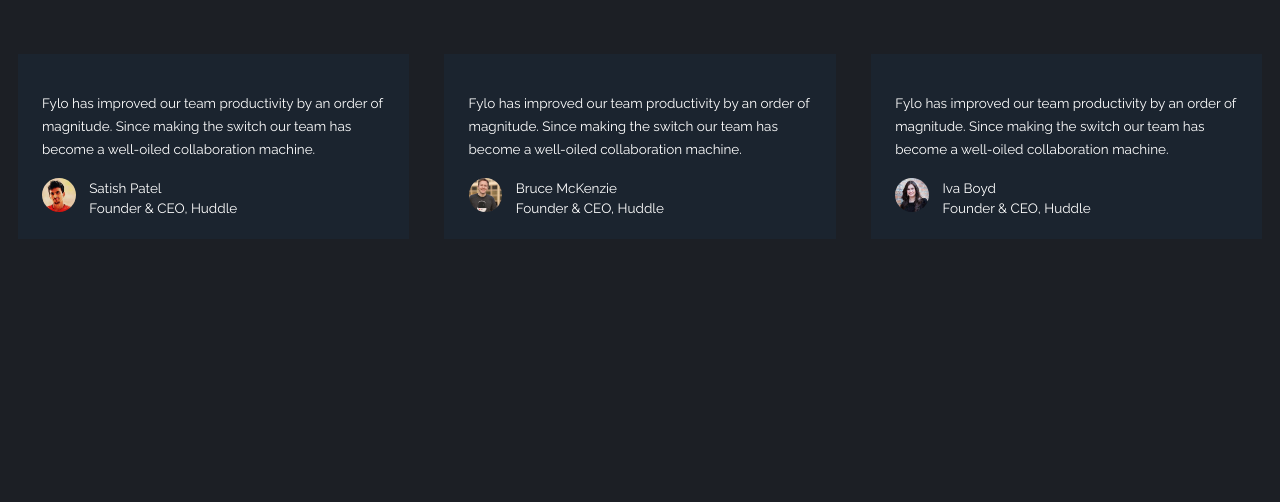
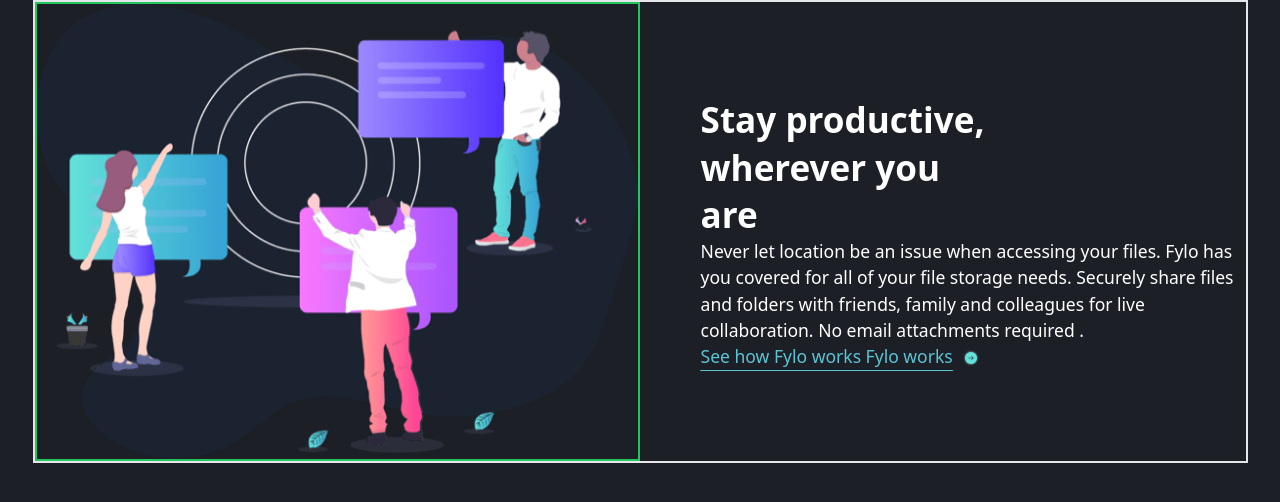
Before and after one commit to SouhailM07/fylo-dark-theme-landing-page, a React (Vite) app: page / in a window 1280 px wide. Shown: the top 502 px of the page. Built offline with nearby package versions, Linux system fonts and the light colour scheme.

Commit message:
[Main_2] component classes -> CSS file

```diff
--- a/src/components/Main_2/Main_2.tsx
+++ b/src/components/Main_2/Main_2.tsx
@@ -1,4 +1,31 @@
 import "./main_2.css";
+// assets
+import main_2Img from "../../../public/illustration-stay-productive.png";
+import linkLogo from "../../../public/icon-arrow.svg";
+
 export default function Main_2() {
-  return <>Main_2</>;
+  return (
+    <>
+      <article id="Main_2">
+        <section id="Main_2-s1">
+          <img src={main_2Img} alt="img" />
+        </section>
+        <section id="Main_2-s2">
+          <h1>Stay productive, wherever you are</h1>
+          <p>
+            Never let location be an issue when accessing your files. Fylo has
+            you covered for all of your file storage needs. Securely share files
+          </p>
+          <p>
+            and folders with friends, family and colleagues for live
+            collaboration. No email attachments required .
+          </p>
+          <div>
+            <a href="#">See how Fylo works Fylo works</a>
+            <img src={linkLogo} alt="img" className="mt-1" />
+          </div>
+        </section>
+      </article>
+    </>
+  );
 }
--- a/src/components/Main_2/main_2.css
+++ b/src/components/Main_2/main_2.css
@@ -1,5 +1,31 @@
 @tailwind base;
 @tailwind components;
 @tailwind utilities;
+
 @layer components {
+  #Main_2 {
+    @apply border-2 flex justify-between items-center m-auto;
+    @apply max-w-[90rem];
+    @apply text-white;
+  }
+  #Main_2-s1 {
+    @apply w-[50%] border-2 border-green-500;
+  }
+  #Main_2-s2 {
+    @apply flex flex-col justify-between;
+    @apply w-[45%] h-[20rem];
+  }
+  #Main_2-s2 h1 {
+    @apply font-bold;
+    @apply text-[2.6rem] w-[22rem] leading-[3.5rem];
+  }
+  #Main_2-s2 p {
+    @apply text-[1.3rem];
+  }
+  #Main_2-s2 div {
+    @apply text-[1.3rem];
+    @apply flex space-x-3 items-center underline;
+    @apply text-[1.3rem] underline-offset-[0.5rem];
+    @apply text-cyan-gradient;
+  }
 }
--- a/src/components/MyContainer/MyContainer.tsx
+++ b/src/components/MyContainer/MyContainer.tsx
@@ -1,6 +1,14 @@
 import "./mycontainer.css";
 //components
-import { Navbar, Hero, Main_1, Main_3, Email, Footer } from "../../components";
+import {
+  Navbar,
+  Hero,
+  Main_1,
+  Main_2,
+  Main_3,
+  Email,
+  Footer,
+} from "../../components";
 export default function MyContainer() {
   return (
     <>
@@ -8,7 +16,8 @@
       {/* <Hero /> */}
       <main>
         {/* <Main_1 /> */}
-        <Main_3 />
+        <Main_2 />
+        {/* <Main_3 /> */}
         {/* <Email /> */}
       </main>
       {/* <Footer /> */}
```
